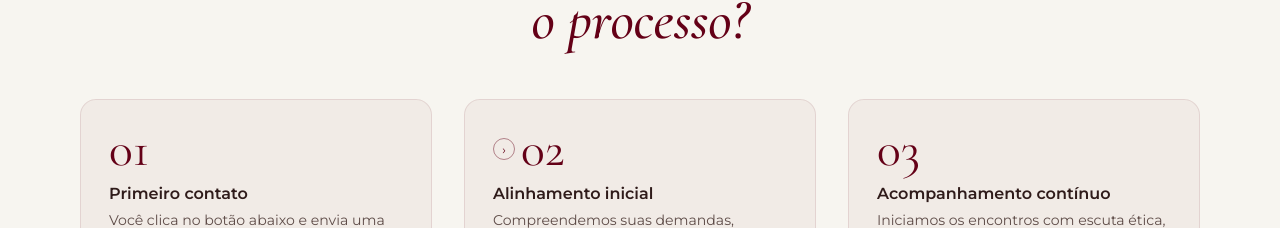
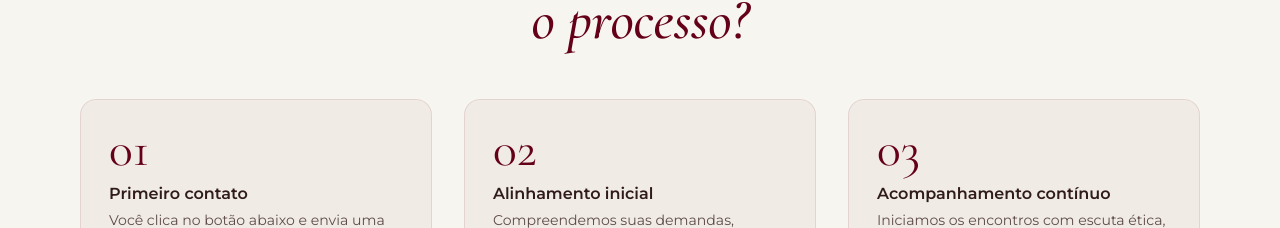
Before and after one commit to swntsx/Biopage-Maria-Clara, a plain HTML site: page index.html in a window 1280 px wide. Shown: the part 2187-2415 px from the top of the page. Drawn offline with nearby package versions, Linux system fonts and the light colour scheme.

Commit message:
retirada de badget icon seta

```diff
--- a/index.html
+++ b/index.html
@@ -1190,7 +1190,7 @@
 
           <div class="step-item reveal">
             <div class="step-number-wrap">
-              <span class="step-badge-icon">&#8250;</span>
+
               <span class="step-number">02</span>
             </div>
             <div class="step-text">
```
